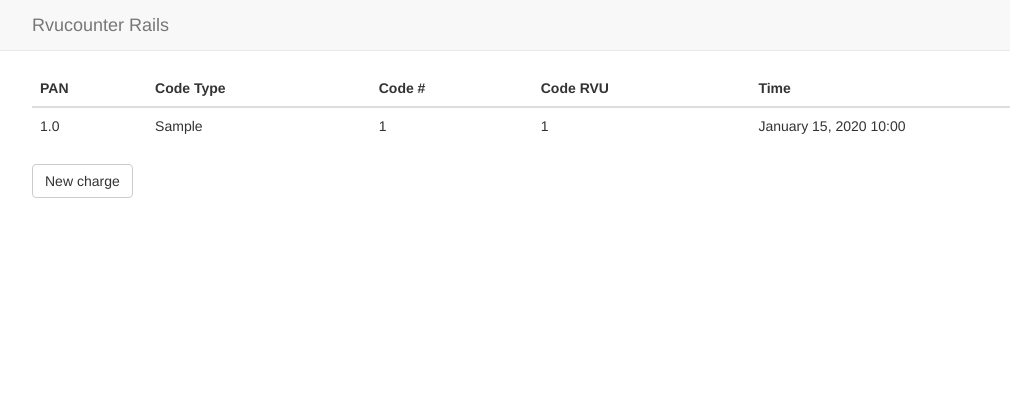
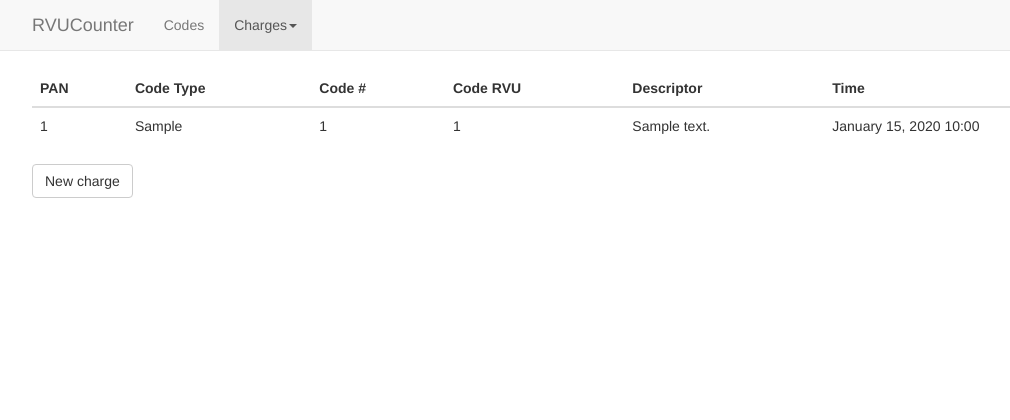
Before and after one commit to carterhemphill/rvucounter, a Rails app: page /charges/1 in a window 1280 px wide. Shown: the top 420 px of the page, without its empty margins (38-1048 px from the left). Run offline with Rails 7, Linux system fonts and the light colour scheme; tables that the repository leaves empty hold one stand-in row (values such as "Sample post"); style sheets or scripts are compiled from the project's sources; some libraries are stand-ins or nearby versions.

Commit message:
added descriptor

```diff
--- a/app/assets/javascripts/job_upload.js
+++ b/app/assets/javascripts/job_upload.js
@@ -1,7 +1,7 @@
 var takePicture = document.querySelector("#barcode_upload"),
 showPicture = document.createElement("img");
 Result = document.querySelector("#charge_pan");
-inputForm = $("#new_charge");
+//inputForm = $("#new_charge");
 var canvas = document.getElementById("picture");
 var ctx = canvas.getContext("2d");
 
@@ -13,7 +13,7 @@ JOB.SetImageCallback(function(result) {
         console.log(result[i]);
         tempArray.push(result[i].Value);
     }
-      inputForm.show();
+      canvas.show();
       Result.value=tempArray.join(", ");
     }else{
       if(result.length === 0) {
--- a/app/assets/stylesheets/_main.scss
+++ b/app/assets/stylesheets/_main.scss
@@ -1,17 +1,17 @@
-#container {
-  overflow: hidden;
-}
+#container { overflow: hidden; }
+.container-fluid { margin: 0 auto; float: none; }
+
 #barcode, #new_charge {
   float: left;
   height: auto;
   overflow: visible;
-  margin: 20px;
-  padding: 20px;
+  margin: 0 20px 20px 20px;
+  padding: 0 20px 20px 20px;
 
   .btn { float: right; }
 }
 
-#new_charge  { display: none; }
+//#picture  { display: none; }
 #new_charge.charge-errors { display: block; }
 
 .simple_form .btn { margin-top: 1.8em; }
--- a/app/controllers/charges_controller.rb
+++ b/app/controllers/charges_controller.rb
@@ -7,6 +7,10 @@ class ChargesController < ApplicationController
 
   def show
     @charge = Charge.find(params[:id])
+  end
+
+  def index
+    @charges = Charge.all
   end
 
   def create
@@ -21,7 +25,7 @@ class ChargesController < ApplicationController
   private
 
   def charge_params
-    params.require(:charge).permit(:pan, :code_category, :code_number, :code_rvu)
+    params.require(:charge).permit(:pan, :code_category, :code_number, :code_rvu, :descriptor)
   end
 
 end
--- a/app/views/charges/show.html.slim
+++ b/app/views/charges/show.html.slim
@@ -4,13 +4,15 @@ table.table
     th Code Type
     th Code #
     th Code RVU
+    th Descriptor
     th Time
   tbody
     tr
-      td= @charge.pan
+      td= number_with_precision(@charge.pan, precision: 0)
       td= @charge.code_category
       td= @charge.code_number
       td= @charge.code_rvu
+      td= @charge.descriptor
       td= @charge.created_at.to_formatted_s(:long)
 
 =link_to 'New charge', new_charge_path, class: 'btn btn-default'
--- a/app/views/layouts/application.html.slim
+++ b/app/views/layouts/application.html.slim
@@ -15,13 +15,27 @@ html
       nav.navbar.navbar-default.navbar-fixed-top role='navigation'
         .container
           .navbar-header
-            button.button.navbar-toggle data-toggle='collapse' data-target='.navbar-collapse'
+            button.navbar-toggle.collapsed type="button" data-toggle="collapse" data-target="#bs-example-navbar-collapse-1"
+              span.sr-only Toggle navigation/span
               span.icon-bar
               span.icon-bar
               span.icon-bar
-            a.navbar-brand href='/' Rvucounter Rails
-          .collapse.navbar-collapse
-            ul.nav.navbar-nav.navbar-right
+            a class="navbar-brand" href="#" RVUCounter
+
+          /!-- Collect the nav links, forms, and other content for toggling --
+          #bs-example-navbar-collapse-1.collapse.navbar-collapse
+            ul.nav.navbar-nav
+              li
+                a href="#{codes_path}" Codes
+              li.dropdown.active
+                a.dropdown-toggle href="#" data-toggle="dropdown" role="button" aria-expanded="false"
+                  | Charges
+                  span.caret
+                ul.dropdown-menu role="menu"
+                  li
+                    a href="#{new_charge_path}" New Charge
+                  li
+                    a href="#{charges_path}" All Charges
 
       .container
         - flash.each do |name, msg|
--- /dev/null
+++ b/db/migrate/20141230140237_add_descriptor_to_charge.rb
@@ -0,0 +1,5 @@
+class AddDescriptorToCharge < ActiveRecord::Migration
+  def change
+    add_column :charges, :descriptor, :text
+  end
+end
```
Also changed, not shown: app/views/charges/index.html.slim (added, +19 -0 lines), app/views/charges/new.html.slim (+2 -6 lines), db/schema.rb, spec/views/charges/new.html.slim_spec.rb (line endings or trailing spaces).
